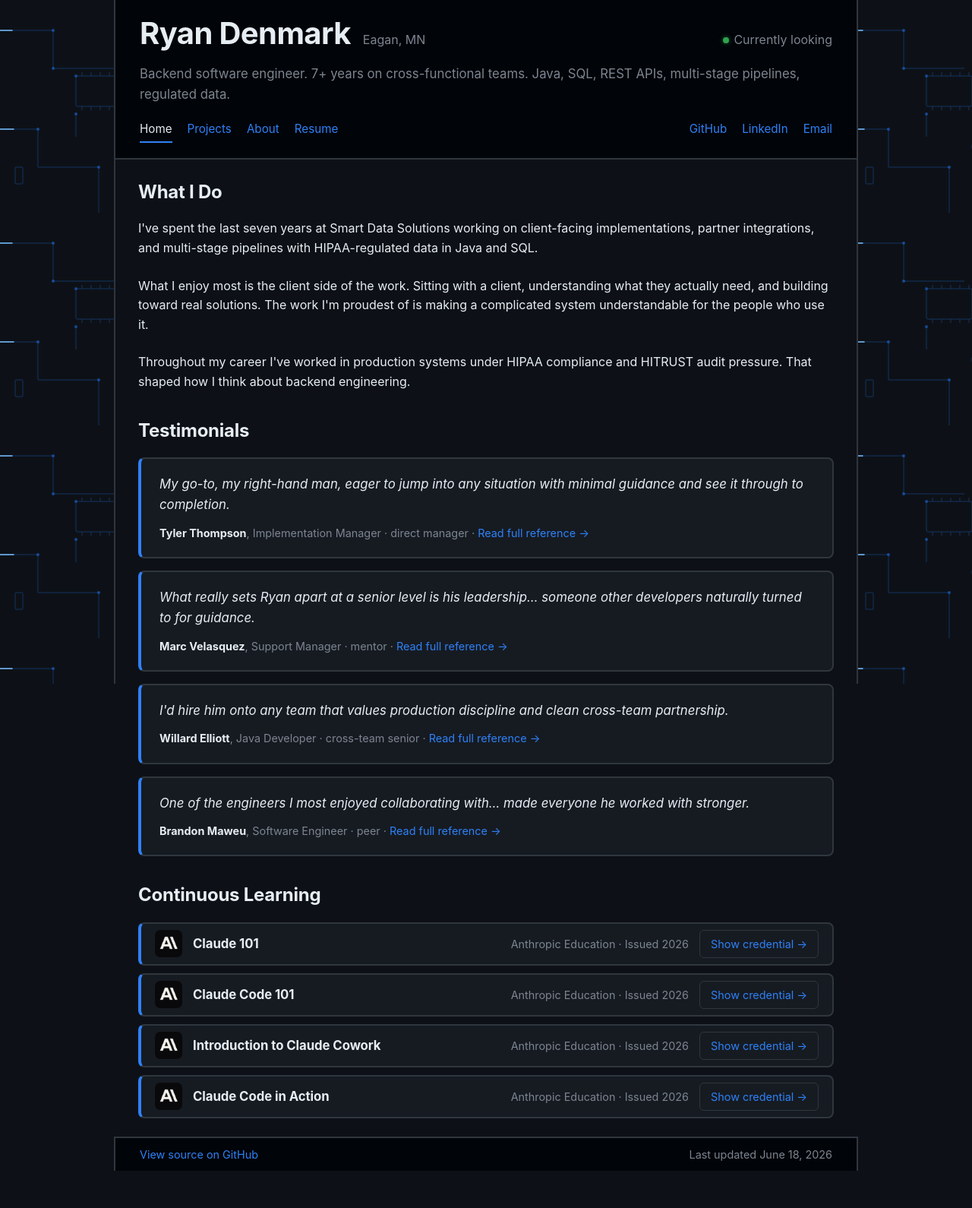
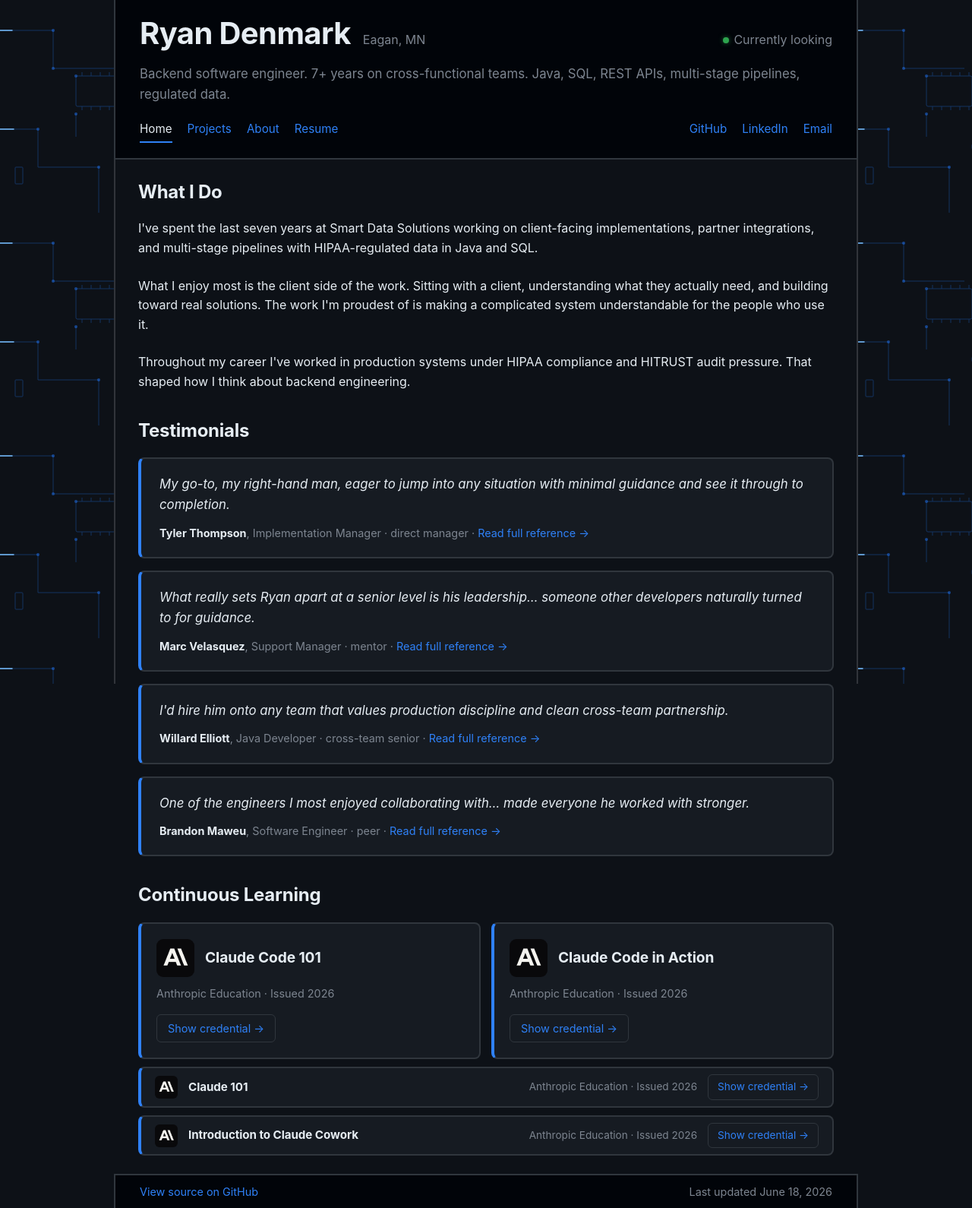
Before and after one commit to rwdenmark/rwdenmark.github.io, a Jekyll site: the page built from index.html, in a window 1280 px wide. Shown: the whole page at 76% size. Built offline with Jekyll 4.4.1, drawn with Linux system fonts in a browser that asks for light colours; before the commit the page ends 1541 px from its top, so only the background shows below that.

Commit message:
Updating Continuous Learning section. Adding highlights. Fixing Utilities section.

```diff
--- a/assets/style.css
+++ b/assets/style.css
@@ -305,8 +305,10 @@ footer a:hover { color: var(--accent-hover); text-decoration: underline; }
   border-right-color: var(--accent-hover);
   border-bottom-color: var(--accent-hover);
 }
-.cert-logo { width: 36px; height: 36px; flex-shrink: 0; border-radius: 7px; display: block; }
-.cert-card h3 { font-size: 1.05rem; font-weight: 700; margin: 0; letter-spacing: -0.005em; }
+.cert-logo { width: 30px; height: 30px; flex-shrink: 0; border-radius: 6px; display: block; }
+.cert-card h3 { font-size: 0.95rem; font-weight: 700; margin: 0; letter-spacing: -0.005em; }
+.cert-card .cert-meta { font-size: 0.85rem; }
+.cert-card .cert-link { font-size: 0.85rem; padding: 5px 12px; }
 .cert-meta { margin: 0 0 0 auto; font-size: 0.9rem; color: var(--muted); }
 .cert-link {
   display: inline-flex; align-items: center; gap: 6px;
@@ -325,6 +327,31 @@ footer a:hover { color: var(--accent-hover); text-decoration: underline; }
   color: var(--accent-hover);
   text-decoration: none;
 }
+
+/* ---------- featured credentials (larger boxes above the cert list) ---------- */
+.cert-featured { display: grid; grid-template-columns: repeat(auto-fit, minmax(240px, 1fr)); gap: 14px; margin-bottom: 10px; }
+.cert-feature {
+  display: flex;
+  flex-direction: column;
+  gap: 10px;
+  background: var(--card-bg);
+  border: 2px solid var(--border);
+  border-left: 4px solid var(--accent);
+  border-radius: 8px;
+  padding: 20px;
+  transition: transform 200ms ease, border-color 200ms ease;
+}
+.cert-feature:hover {
+  transform: translateY(-2px);
+  border-top-color: var(--accent-hover);
+  border-right-color: var(--accent-hover);
+  border-bottom-color: var(--accent-hover);
+}
+.cert-feature-head { display: flex; align-items: center; gap: 14px; }
+.cert-logo-lg { width: 50px; height: 50px; flex-shrink: 0; border-radius: 9px; display: block; }
+.cert-feature h3 { font-size: 1.2rem; font-weight: 700; margin: 0; letter-spacing: -0.005em; }
+.cert-feature .cert-meta { margin: 0; }
+.cert-feature .cert-link { align-self: flex-start; margin-top: 6px; }
 
 /* ---------- resume ---------- */
 .section-header {
--- a/index.html
+++ b/index.html
@@ -31,29 +31,35 @@ og_description: Backend software engineer. 7+ years on cross-functional teams. J
 </article>
 
 <h2 class="section-title">Continuous Learning</h2>
+<div class="cert-featured">
+  <article class="cert-feature">
+    <div class="cert-feature-head">
+      <img class="cert-logo-lg" src="{{ '/assets/anthropic-mark.png' | relative_url }}" alt="Anthropic" width="50" height="50" />
+      <h3>Claude Code 101</h3>
+    </div>
+    <p class="cert-meta">Anthropic Education &middot; Issued 2026</p>
+    <a class="cert-link" href="https://verify.skilljar.com/c/v9tsqkyjp7iv" rel="noopener noreferrer" target="_blank">Show credential &rarr;</a>
+  </article>
+  <article class="cert-feature">
+    <div class="cert-feature-head">
+      <img class="cert-logo-lg" src="{{ '/assets/anthropic-mark.png' | relative_url }}" alt="Anthropic" width="50" height="50" />
+      <h3>Claude Code in Action</h3>
+    </div>
+    <p class="cert-meta">Anthropic Education &middot; Issued 2026</p>
+    <a class="cert-link" href="https://verify.skilljar.com/c/ygxskxtqsxp3" rel="noopener noreferrer" target="_blank">Show credential &rarr;</a>
+  </article>
+</div>
 <div class="certs">
   <article class="cert-card">
-    <img class="cert-logo" src="{{ '/assets/anthropic-mark.png' | relative_url }}" alt="Anthropic" width="36" height="36" />
+    <img class="cert-logo" src="{{ '/assets/anthropic-mark.png' | relative_url }}" alt="Anthropic" width="30" height="30" />
     <h3>Claude 101</h3>
     <p class="cert-meta">Anthropic Education &middot; Issued 2026</p>
     <a class="cert-link" href="https://verify.skilljar.com/c/tes7i72fth3j" rel="noopener noreferrer" target="_blank">Show credential &rarr;</a>
   </article>
   <article class="cert-card">
-    <img class="cert-logo" src="{{ '/assets/anthropic-mark.png' | relative_url }}" alt="Anthropic" width="36" height="36" />
-    <h3>Claude Code 101</h3>
-    <p class="cert-meta">Anthropic Education &middot; Issued 2026</p>
-    <a class="cert-link" href="https://verify.skilljar.com/c/v9tsqkyjp7iv" rel="noopener noreferrer" target="_blank">Show credential &rarr;</a>
-  </article>
-  <article class="cert-card">
-    <img class="cert-logo" src="{{ '/assets/anthropic-mark.png' | relative_url }}" alt="Anthropic" width="36" height="36" />
+    <img class="cert-logo" src="{{ '/assets/anthropic-mark.png' | relative_url }}" alt="Anthropic" width="30" height="30" />
     <h3>Introduction to Claude Cowork</h3>
     <p class="cert-meta">Anthropic Education &middot; Issued 2026</p>
     <a class="cert-link" href="https://verify.skilljar.com/c/5e2uxvj9iomi" rel="noopener noreferrer" target="_blank">Show credential &rarr;</a>
   </article>
-  <article class="cert-card">
-    <img class="cert-logo" src="{{ '/assets/anthropic-mark.png' | relative_url }}" alt="Anthropic" width="36" height="36" />
-    <h3>Claude Code in Action</h3>
-    <p class="cert-meta">Anthropic Education &middot; Issued 2026</p>
-    <a class="cert-link" href="https://verify.skilljar.com/c/ygxskxtqsxp3" rel="noopener noreferrer" target="_blank">Show credential &rarr;</a>
-  </article>
 </div>
```
Also changed, not shown: projects.html (+18 -18 lines).
